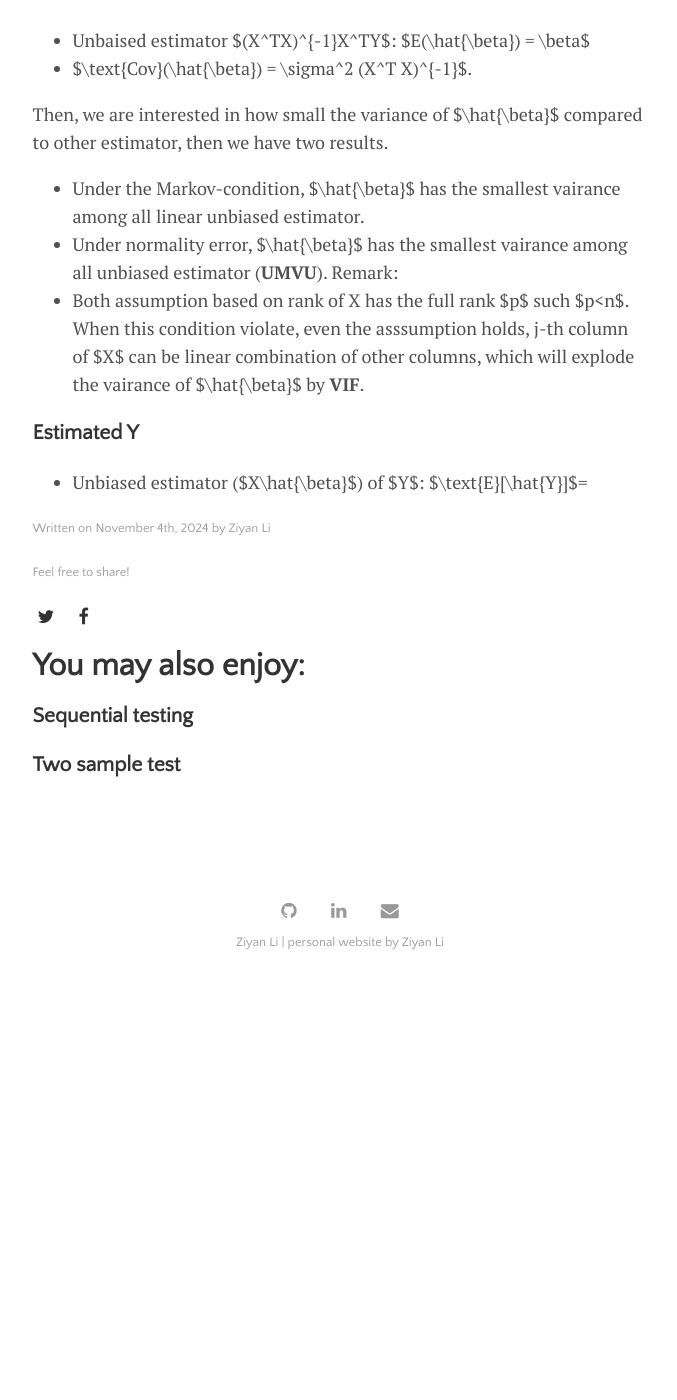
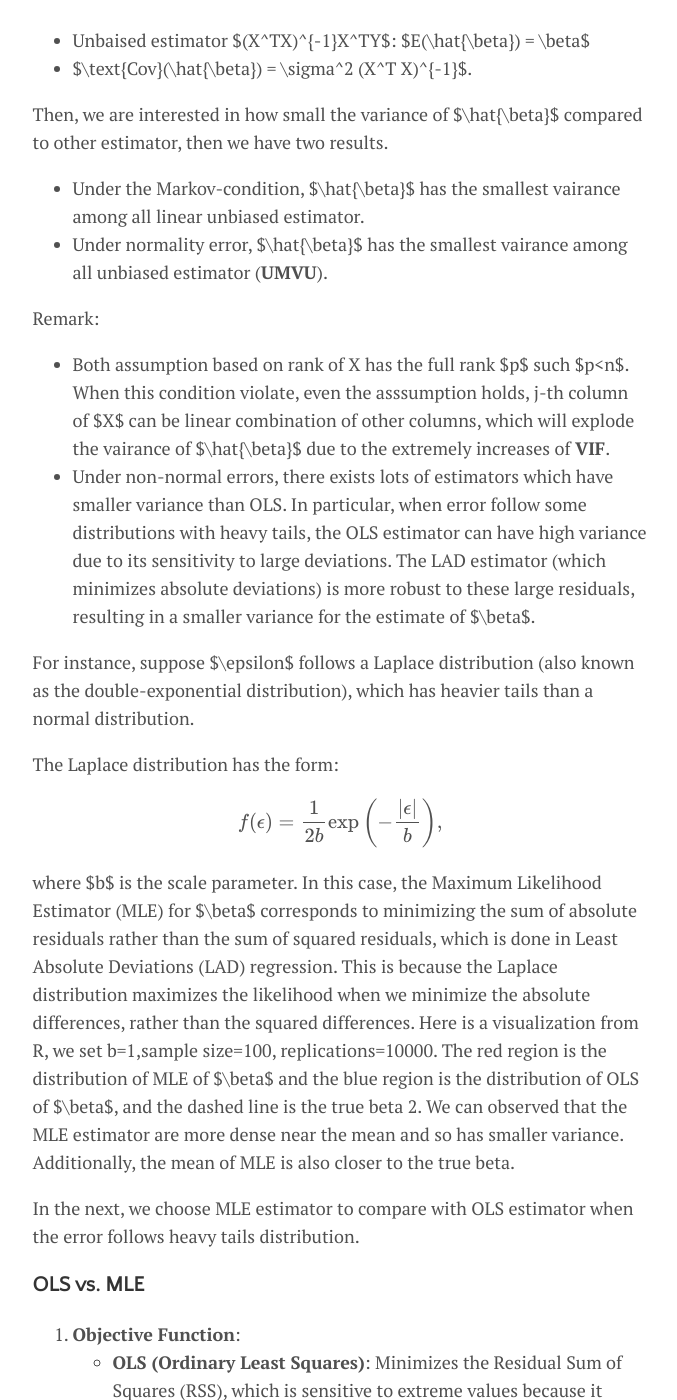
Before and after one commit to catty-halsey/catty-halsey.github.io, a Jekyll site: the page built from _posts/2024-11-4-Multiple regression.md, in a window 1280 px wide and 1400 px high, scrolled down 3211 px. Shown: the whole window, without its empty margins (300-977 px from the left). Built offline with Jekyll 4.4.1, drawn with Linux system fonts in a browser that asks for light colours; formulas are drawn with MathJax 3; before the commit the page ends 4199 px from its top, so only the background shows below that; some of the changed text lies outside the part shown.

Commit message:
Update 2024-11-4-Multiple regression.md

```diff
--- a/_posts/2024-11-4-Multiple regression.md
+++ b/_posts/2024-11-4-Multiple regression.md
@@ -96,8 +96,56 @@ Since the Gauss-Markov condition include the normality assumption, we discuss al
 Then, we are interested in how small the variance of $\hat{\beta}$ compared to other estimator, then we have two results.
 - Under the Markov-condition, $\hat{\beta}$ has the smallest vairance among all linear unbiased estimator.
 - Under normality error, $\hat{\beta}$ has the smallest vairance among all unbiased estimator (**UMVU**).
+
 Remark:
-- Both assumption based on rank of X has the full rank $p$ such $p<n$. When this condition violate, even the asssumption holds, j-th column of $X$ can be linear combination of other columns, which will explode the vairance of $\hat{\beta}$ by **VIF**.
+- Both assumption based on rank of X has the full rank $p$ such $p<n$. When this condition violate, even the asssumption holds, j-th column of $X$ can be linear combination of other columns, which will explode the vairance of $\hat{\beta}$ due to the extremely increases of **VIF**.
+- Under non-normal errors, there exists lots of estimators which have smaller variance than OLS. In particular, when error follow some distributions with heavy tails, the OLS estimator can have high variance due to its sensitivity to large deviations. The LAD estimator (which minimizes absolute deviations) is more robust to these large residuals, resulting in a smaller variance for the estimate of $\beta$.
+
+For instance, suppose $\epsilon$ follows a Laplace distribution (also known as the double-exponential distribution), which has heavier tails than a normal distribution.
+
+The Laplace distribution has the form:
+
+$$
+f(\epsilon) = \frac{1}{2b} \exp\left(-\frac{|\epsilon|}{b}\right),
+$$
+
+where $b$ is the scale parameter. In this case, the Maximum Likelihood Estimator (MLE) for $\beta$ corresponds to minimizing the sum of absolute residuals rather than the sum of squared residuals, which is done in Least Absolute Deviations (LAD) regression. This is because the Laplace distribution maximizes the likelihood when we minimize the absolute differences, rather than the squared differences. Here is a visualization from R, we set b=1,sample size=100, replications=10000. The red region is the distribution of MLE of $\beta$ and the blue region is the distribution of OLS of $\beta$, and the dashed line is the true beta 2. We can observed that the MLE estimator are more dense near the mean and so has smaller variance. Additionally, the mean of MLE is also closer to the true beta.
+
+In the next, we choose MLE estimator to compare with OLS estimator when the error follows heavy tails distribution.
+
+### OLS vs. MLE
+
+1. **Objective Function**:
+   - **OLS (Ordinary Least Squares)**: Minimizes the Residual Sum of Squares (RSS), which is sensitive to extreme values because it squares the residuals:
+
+$$
+\text{RSS} = \sum (Y_i - \hat{Y}_i)^2.
+$$
+
+When there are large residuals (outliers), squaring these values disproportionately increases the RSS, leading to higher variance in the estimates of \(\beta\).
+
+   - **MLE (Maximum Likelihood Estimation)**: Focuses on maximizing the likelihood function, which is often transformed into minimizing the negative log-likelihood. In the case of non-normal errors (like those following a t-distribution), the likelihood function decays more slowly for extreme values compared to the normal distribution:
+
+$$
+L(\beta) = \prod f(Y_i | X_i, \beta),
+$$
+
+where \(f\) is the probability density function for the error distribution.
+
+2. **Sensitivity to Outliers**:
+   - **OLS Sensitivity**: Because OLS uses squared errors, it is highly sensitive to outliers. A few extreme values can skew the estimates significantly, increasing the variance of the parameter estimates.
+
+   - **MLE Robustness**: The log transformation in MLE effectively "down-weights" the influence of extreme values. This property helps MLE to maintain more stable estimates even in the presence of outliers or heavy tails, leading to lower variance for the estimated parameters.
+
+3. **Heavier Tails**:
+   - When the error distribution has heavier tails (like the t-distribution or Laplace distribution), extreme residuals become more probable. OLS can yield high variance in such scenarios because of its squaring effect on errors, while MLE, by virtue of its likelihood function, mitigates this sensitivity through its structure.
+
 
 ### Estimated Y
-- Unbiased estimator ($X\hat{\beta}$) of $Y$: $\text{E}[\hat{Y}]$=
+- **unbiased predictions** (in the sense that $\mathbb{E}[\hat{Y}] = X \beta$ = \mathbb{E}[Y]), the predicted value $\hat{Y}$ is **not generally an unbiased estimator of the actual observed value $Y$**. While $\hat{Y}$ gives an unbiased prediction for the mean outcome, it is not an unbiased estimator of each observed
+$𝑌$ due to the inherent variability from the error term.
+- $\text{Cov}(\hat{Y}) = \sigma^2 P$, where $P$ is projection matrix as $X(X^TX)^-1X^T$.
+
+### Estimated error
+- Unbiased estimator ($\hat{\epsilon}=Y-\hat{Y}$): $\mathbb{E}[\hat{\epsilon}]=\mathbb{E}[\epsilon]=0$.
+- $\text{Cov}(\hat{\epsilon}) = \sigma^2 M$, where $M$ is residual maker matrix as $1-X(X^TX)^{-1}X^T$.
```
